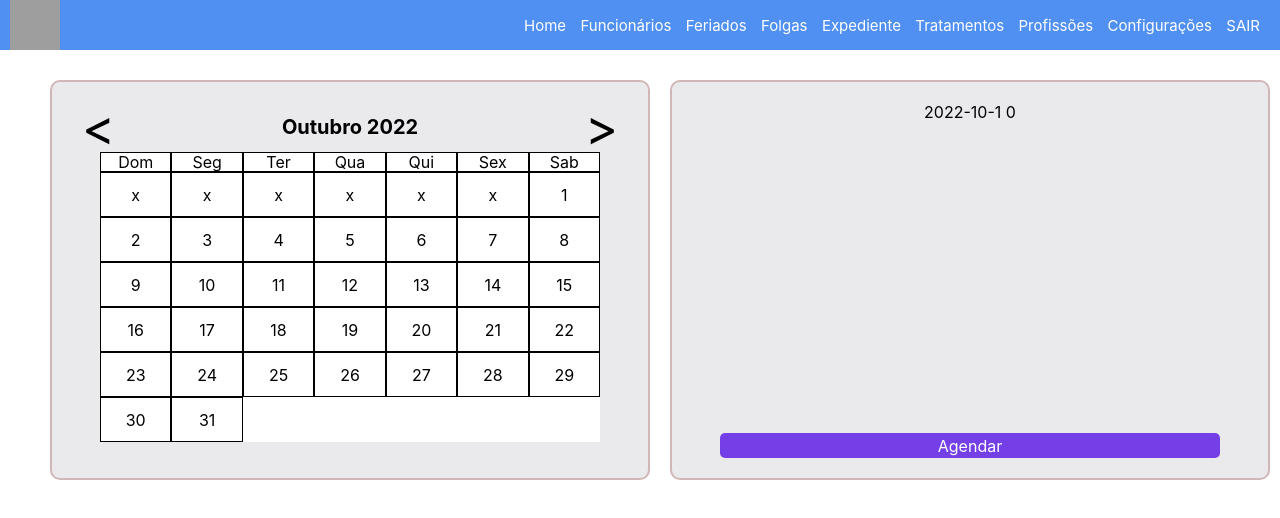
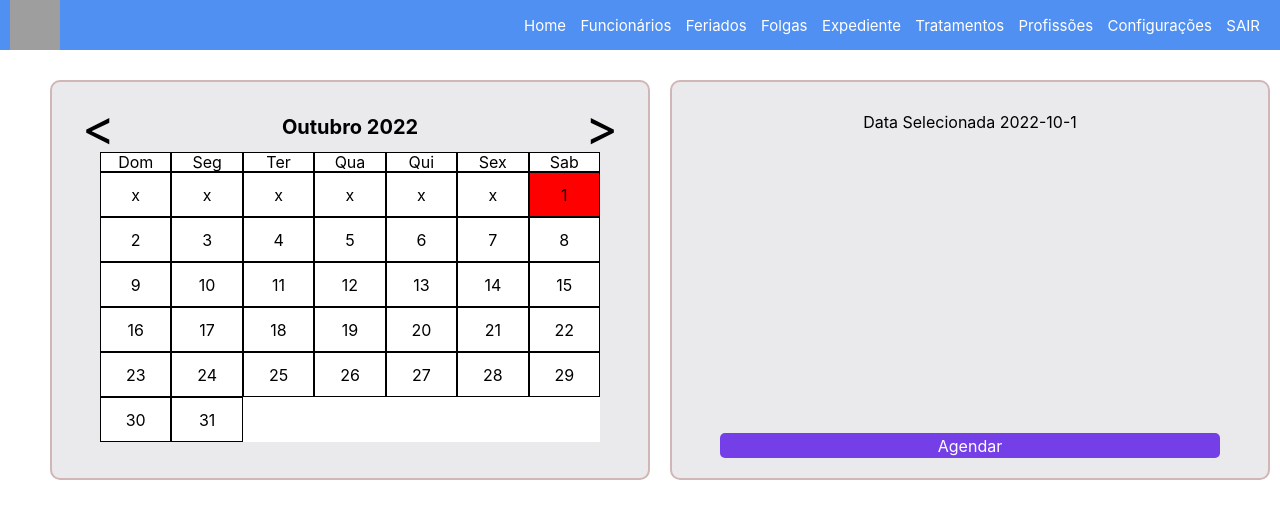
Before and after one commit to gracione/ReactComTypeScript, a React (Create React App) app: page /escolher-horario in a window 1280 px wide. Shown: the top 518 px of the page. Built offline with nearby package versions, Linux system fonts and the light colour scheme; no server answers; grey boxes are pictures that could not be loaded.

Commit message:
estilizando calendario

```diff
--- a/src/components/calendario/index.tsx
+++ b/src/components/calendario/index.tsx
@@ -4,11 +4,30 @@ function organizarSemana(diaSemana: any, props: any) {
   let semana: any = [];
 
   diaSemana.forEach((element: string) => {
-    semana.push(<li
-      className="dia"
-      onClick={() => props.setDia(element)}
-      >
-        {element}</li>);
+    let className = "dia";
+    if (props.dia == element) {
+      className = "dia selecionado";
+    }
+
+    if (element != 'x') {
+      semana.push(
+        <div
+          className={className}
+          onClick={
+            () => props.setDia(element)
+          }
+        >
+          {element}
+        </div>
+      );
+    } else {
+      semana.push(
+        <div className="dia" >
+          {element}
+        </div>
+      );
+    }
+
   });
 
   return semana;
@@ -25,7 +44,7 @@ export default function Calendario(props: any) {
   sabado = organizarSemana(props.dias[6], props);
 
   return (
-      <Container>
+    <Container>
       <ul className="diasSemana" >
         <li>Dom</li>
         <li>Seg</li>
--- a/src/components/calendario/styles.ts
+++ b/src/components/calendario/styles.ts
@@ -3,6 +3,17 @@ import styled from "styled-components"
 export const Container = styled.div`
     width:500px;
     background:white;
+    .selecionado{
+        background-color: red ;
+    }
+    .dia{
+        border: solid 1px;
+        height: 45px;
+        list-style-type: none;
+        display: flex ;
+        justify-content: center ;
+        align-items: center ;
+    }
     .diasSemana{
         display: flex ;
         li{
@@ -15,29 +26,12 @@ export const Container = styled.div`
             justify-content: center ;
             align-items: center ;
         }
-        .dia{
-            &:active {
-            opacity: 0.6;
-        }
-        }
     }
     .mes{
         display: flex ;
         justify-content: space-between ;
         ul{
             width: 15%;
-            display: flex ;
-            flex-direction: column ;
-
-            li{
-                border: solid 1px;
-                height: 45px;
-                list-style-type: none;
-
-                display: flex ;
-                justify-content: center ;
-                align-items: center ;
-            }
         }
     }
     `;
--- a/src/components/horarios/index.tsx
+++ b/src/components/horarios/index.tsx
@@ -1,4 +1,4 @@
-import { HorarioDisponivel, HorariosDisponivel } from "./styles";
+import { HorarioSelecionado, DataSelecionada, HorarioDisponivel, HorariosDisponivel } from "./styles";
 import { useState, useEffect } from 'react';
 import { useNavigate } from 'react-router-dom';
 import api from '../../services/api';
@@ -24,10 +24,11 @@ export default function Horarios(props: any) {
       });
   }, [props.data]);
 
-  const [horarioEscolhido, setHorarioEscolhido] = useState(0);
+  const [horarioEscolhido, setHorarioEscolhido] = useState('');
   let horariosDisponivel: any = [];
 
   user.forEach((element: any) => {
+    if (horarioEscolhido == element.inicio) {
       horariosDisponivel.push(
         <HorarioDisponivel
           onClick={() => setHorarioEscolhido(element.inicio)}
@@ -35,6 +36,17 @@ export default function Horarios(props: any) {
           {element.inicio}
         </HorarioDisponivel>
       )
+
+    } else {
+      horariosDisponivel.push(
+        <HorarioSelecionado
+          onClick={() => setHorarioEscolhido(element.inicio)}
+        >
+          {element.inicio}
+        </HorarioSelecionado>
+      )
+
+    }
   });
 
   function agendarHorario(data: any, horario: any) {
@@ -52,7 +64,9 @@ export default function Horarios(props: any) {
     <Container >
       <div>
         <Center>
-          {props.data + " " + horarioEscolhido}
+          <DataSelecionada>
+            Data Selecionada {props.data + " " + horarioEscolhido}
+          </DataSelecionada>
         </Center>
         <HorariosDisponivel>
           {horariosDisponivel}
@@ -65,6 +79,7 @@ export default function Horarios(props: any) {
         >
           Agendar
         </Button>
+
       </Center>
     </Container>
   );
--- a/src/components/horarios/styles.ts
+++ b/src/components/horarios/styles.ts
@@ -1,6 +1,22 @@
 import styled from "styled-components"
 
 export const HorarioDisponivel = styled.div`
+    margin: 1px;
+    width: 20%;
+    height: 30px;
+    border-radius: 4px;
+    margin-top: 5px;
+    background-color: red;
+
+    display: flex;
+    justify-content: center;
+    align-items: center;
+    &:active {
+        opacity: 0.6;
+    }
+    `;
+
+export const HorarioSelecionado = styled.div`
     margin: 1px;
     width: 20%;
     height: 30px;
@@ -22,3 +38,8 @@ export const HorariosDisponivel = styled.div`
     justify-content: space-around;
     flex-wrap: wrap;
 `;
+
+export const DataSelecionada = styled.div`
+    border-radius: 4px;
+    padding: 10px ;
+`;
--- a/src/paginas/EtapaCalendario/index.tsx
+++ b/src/paginas/EtapaCalendario/index.tsx
@@ -86,6 +86,7 @@ function EtapaCalendario() {
             <Calendario
               dias={criarArrayCalendario(ano, mes)}
               setDia={setDia}
+              dia={dia}
             />
           </Center>
         </Conteudo>
```
Lines whose indentation alone changed are shown as unchanged.
